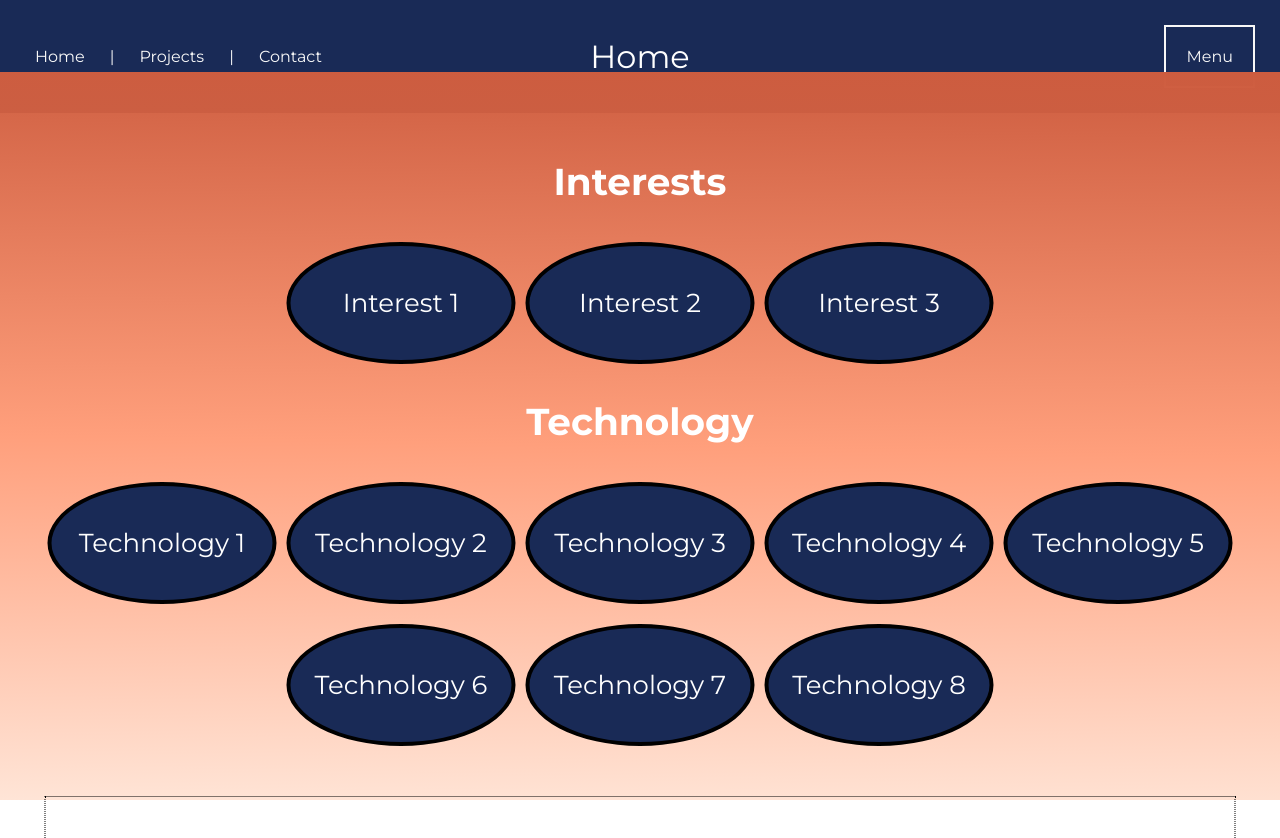
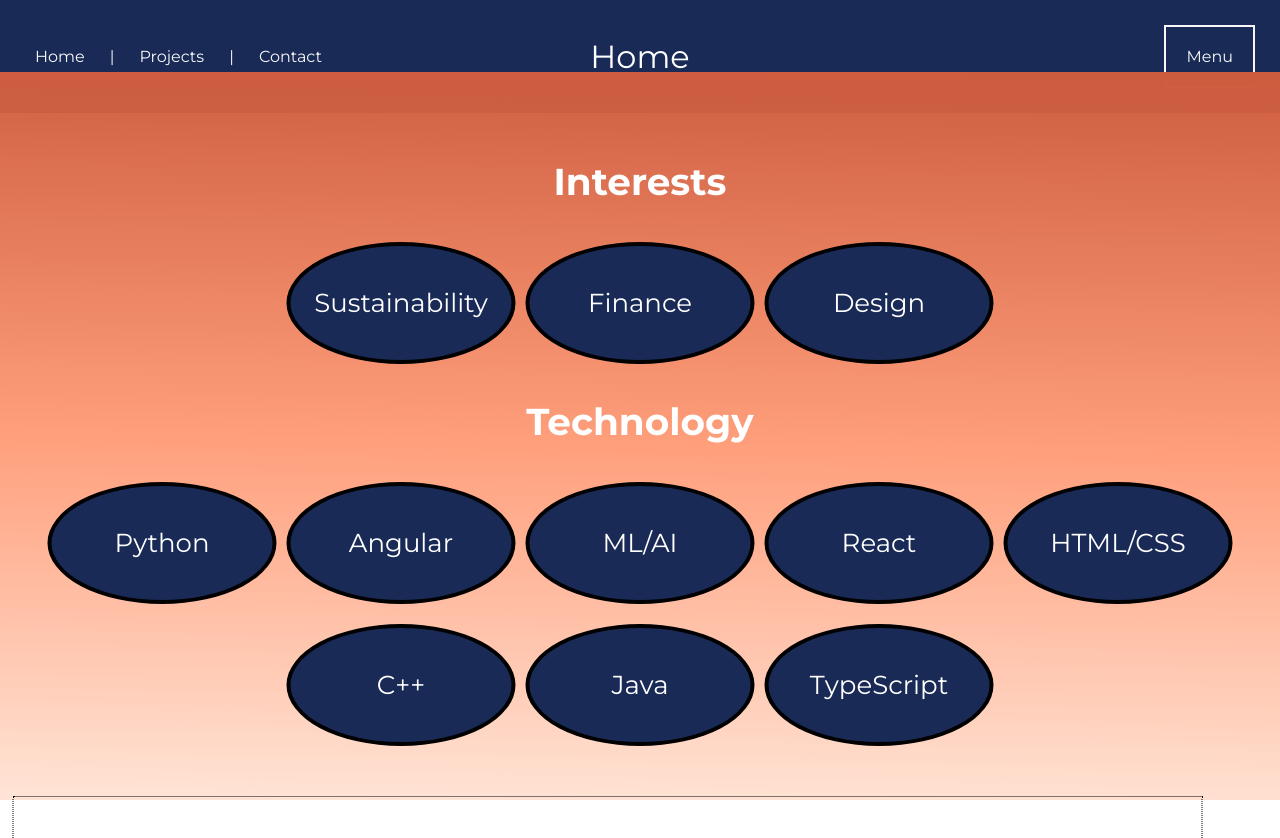
Before and after one commit to emilyjiji/newest-porfolio, a React (Create React App) app: page /projects in a window 1280 px wide. Shown: the top 838 px of the page. Built offline with nearby package versions, Linux system fonts and the light colour scheme.

Commit message:
updated circle names in projects

```diff
--- a/src/components/Projects.css
+++ b/src/components/Projects.css
@@ -68,32 +68,3 @@
     text-align: center;
     align-items: center;
   }
-
-  .line {
-    height: 1px;
-    border-top: 1px dotted black;
-    margin: 10px 0;
-    width: 1188.28px;
-
-  }
-
-  .line-wrap{
-    display: flex;
-    justify-content: center;
-  }
-
-  .vertical-line {
-    width: 1px;
-    border-left: 1px dotted black;
-    position: absolute;
-    /* top: 0; */
-    /* bottom: 0; */
-  }
-
-  .left {
-    left: calc(50% - 80% / 2 - 10px); /* Adjust the value based on the width of the horizontal line */
-  }
-
-  .right {
-    right: calc(50% - 80% / 2 - 10px); /* Adjust the value based on the width of the horizontal line */
-  }
--- a/src/components/Projects.js
+++ b/src/components/Projects.js
@@ -18,9 +18,9 @@ export default function Projects() {
     return circles;
   };
 
-  const interestTexts = ['Interest 1', 'Interest 2', 'Interest 3'];
-  const technologyTextsRow1 = ['Technology 1', 'Technology 2', 'Technology 3', 'Technology 4', 'Technology 5'];
-  const technologyTextsRow2 = ['Technology 6', 'Technology 7', 'Technology 8'];
+  const interestTexts = ['Sustainability', 'Finance', 'Design'];
+  const technologyTextsRow1 = ['Python', 'Angular', 'ML/AI', 'React', 'HTML/CSS'];
+  const technologyTextsRow2 = ['C++', 'Java', 'TypeScript'];
 
   return (
     <div>
@@ -54,10 +54,7 @@ export default function Projects() {
             </div>
           </div>
           <div className='line-wrap'>
-            {/* <div className="line"></div> Add the line element here */}
             <DottedRectangularLine />
-            {/* <div className="vertical-line left"></div>
-            <div className="vertical-line right"></div> */}
           </div>
         </div>
       </div>
```
